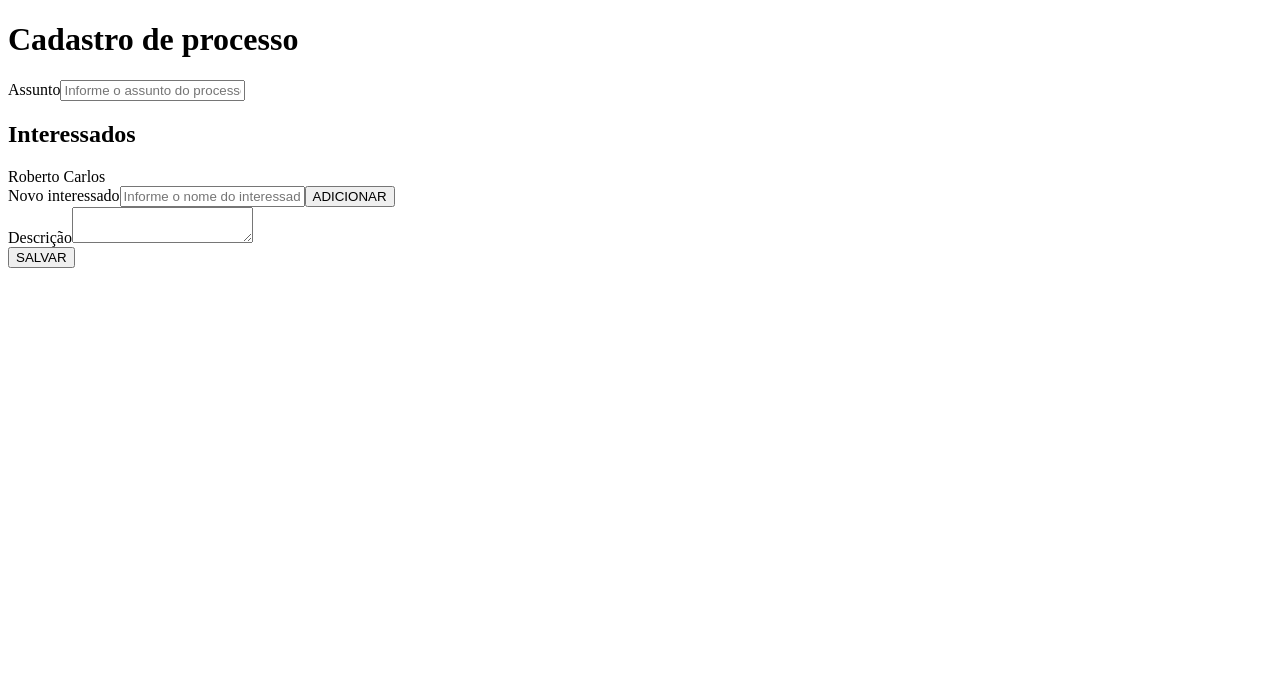
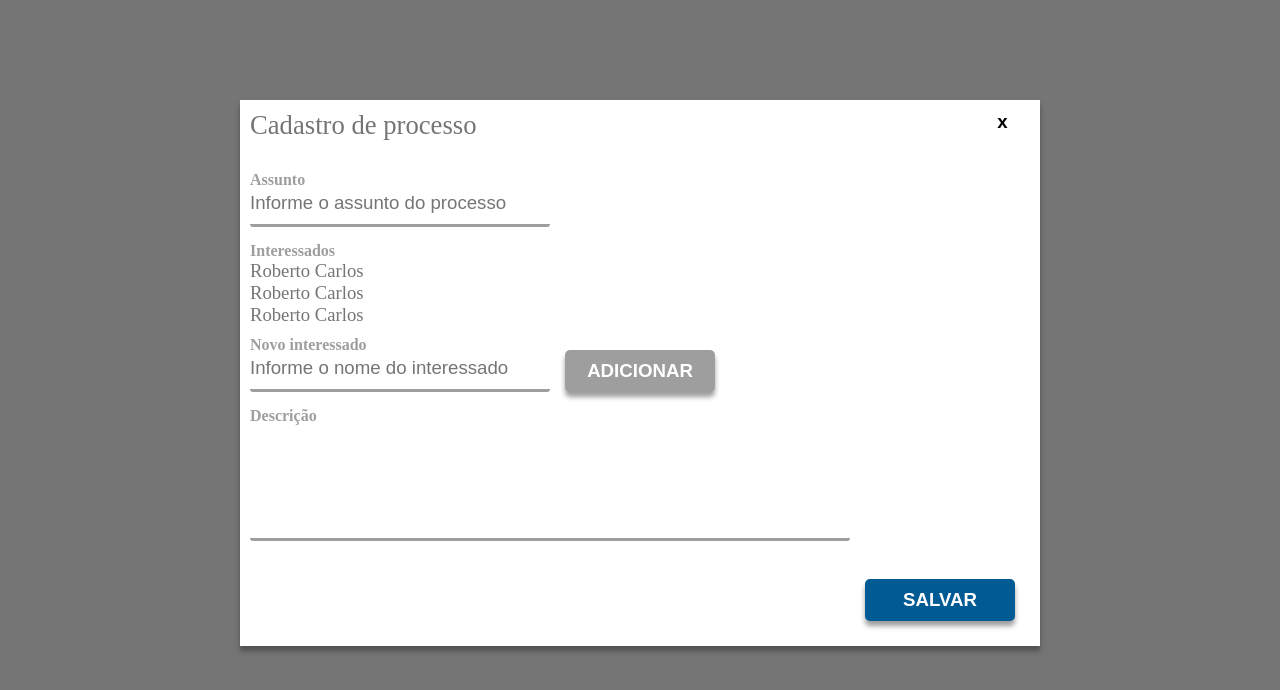
Before and after one commit to Notnox/TrabalhoSemana06, a React (Create React App) app in the folder app/: page / in a window 1280 px wide. Shown: the top 690 px of the page. Built offline with nearby package versions, Linux system fonts and the light colour scheme; the HTML template or start-up script is replaced by a standard one.

Commit message:
Estilo da page de cadastro

```diff
--- /dev/null
+++ b/app/src/Components/utils/Inputbox/Inputbox.css
@@ -0,0 +1,25 @@
+.componentsutilsinputbox__label {
+    display: flex;
+    flex-direction: column;
+
+    color: #9E9E9E;
+    font-size: 12pt;
+    font-weight: bold;
+
+    margin-bottom: 15px;
+}
+
+.componentsutilsinputbox__input {
+    margin: unset;
+    outline: unset;
+    border: unset;
+
+    border-bottom: 3px solid #9E9E9E;
+    border-radius: 3px;
+    padding: 3px 0 10px 0;
+
+    width: 300px;
+
+    color: #757575;
+    font-size: 14pt;
+}
--- a/app/src/Components/utils/Inputbox/Inputbox.js
+++ b/app/src/Components/utils/Inputbox/Inputbox.js
@@ -1,10 +1,15 @@
 import React from 'react';
+import './Inputbox.css';
 
 const ComponentsUtilsInputbox = ({ texto, tipo, desc }) => {
     return (
-        <label>
+        <label className='componentsutilsinputbox__label'>
             {texto}
-            <input type={tipo} placeholder={desc}/>
+            <input
+                type={tipo}
+                placeholder={desc}
+                className='componentsutilsinputbox__input'
+            />
         </label>
     );
 }
--- /dev/null
+++ b/app/src/Components/utils/TextAreabox/TextAreabox.css
@@ -0,0 +1,16 @@
+.componentsutilsinputbox__textarea {
+    margin: unset;
+    outline: unset;
+    border: unset;
+    resize: none;
+
+    border-bottom: 3px solid #9E9E9E;
+    border-radius: 3px;
+    padding: 3px 0 10px 0;
+
+    width: 600px;
+    height: 100px;
+
+    color: #757575;
+    font-size: 14pt;
+}
--- a/app/src/Components/utils/TextAreabox/TextAreabox.js
+++ b/app/src/Components/utils/TextAreabox/TextAreabox.js
@@ -1,10 +1,11 @@
 import React from 'react';
+import './TextAreabox.css';
 
 const ComponentsUtilsTextAreabox = ({ texto }) => {
     return (
-        <label>
+        <label className='componentsutilsinputbox__label'>
             {texto}
-            <textarea/>
+            <textarea className='componentsutilsinputbox__textarea'/>
         </label>
     );
 }
--- /dev/null
+++ b/app/src/Pages/Cadastro/Cadastro.css
@@ -0,0 +1,125 @@
+body {
+    background-color: #757575;
+}
+
+.PagesCadastro__div__corpo {
+    display: flex;
+    flex-direction: row;
+
+    background-color: white;
+    width: 780px;
+    padding: 10px;
+
+    margin: 100px auto;
+    box-shadow: 0 5px 5px #505050;
+}
+
+.PagesCadastro__div__corpo section {
+    padding-bottom: 80px;
+}
+
+.PagesCadastro__div__corpo aside {
+    display: flex;
+    flex-direction: column;
+    justify-content: space-between;
+    align-items: flex-end;
+}
+
+.PagesCadastro__div__interessados {
+    display: flex;
+    flex-direction: column;
+
+    margin-bottom: 10px;
+}
+.PagesCadastro__div__interessados span {
+    color: #757575;
+    font-size: 14pt;
+}
+
+.PagesCadastro__h1 {
+    margin: unset;
+    margin-bottom: 30px;
+
+    font-size: 20pt;
+    font-weight: normal;
+    color: #757575;
+}
+
+.PagesCadastro__h2 {
+    margin: unset;
+
+    color: #9E9E9E;
+    font-size: 12pt;
+    font-weight: bold;
+}
+
+.PagesCadastro__div__adicionar {
+    display: flex;
+    flex-direction: row;
+
+    align-items: flex-end;
+}
+
+.PagesCadastro__button__adicionar {
+    font-size: 14pt;
+    font-weight: bold;
+
+    border: unset;
+    outline: unset;
+    border-radius: 5px;
+
+    background-color: #9e9e9e;
+    box-shadow: 0 5px 5px #9E9E9E;
+
+    color: white;
+
+    width: 150px;
+    padding: 10px 15px;
+
+    margin-left: 15px;
+    margin-bottom: 15px;
+}
+
+.PagesCadastro__button__adicionar:active {
+    font-size: 13pt;
+}
+
+.PagesCadastro__button__salvar {
+    font-size: 14pt;
+    font-weight: bold;
+
+    border: unset;
+    outline: unset;
+    border-radius: 5px;
+
+    background-color: #005b95;
+    box-shadow: 0 5px 5px #9E9E9E;
+
+    color: white;
+
+    width: 150px;
+    padding: 10px 15px;
+
+    margin-left: 15px;
+    margin-bottom: 15px;
+}
+
+.PagesCadastro__button__salvar:active {
+    font-size: 13pt;
+}
+
+.PagesCadastro__button__sair {
+    background-color: white;
+
+    border: unset;
+    outline: unset;
+
+    width: 25px;
+
+    font-size: 14pt;
+    font-weight: bold;
+}
+
+.PagesCadastro__button__sair:active {
+    font-size: 13pt;
+}
--- a/app/src/Pages/Cadastro/Cadastro.js
+++ b/app/src/Pages/Cadastro/Cadastro.js
@@ -1,34 +1,42 @@
 import React from 'react';
 import ComponentsUtilsInputbox from '../../Components/utils/Inputbox/Inputbox';
 import ComponentsUtilsTextAreabox from '../../Components/utils/TextAreabox/TextAreabox';
+import './Cadastro.css'
 
 const PagesCadastro = () => {
     return (
-        <div>
-            <div>
-                <h1>Cadastro de processo</h1>
+        <div className='PagesCadastro__div__body'>
+            <div className='PagesCadastro__div__corpo'>
+                <section>
+                    <h1 className='PagesCadastro__h1'>Cadastro de processo</h1>
                     <ComponentsUtilsInputbox
                         texto='Assunto'
                         tipo='text'
                         desc='Informe o assunto do processo'
                     />
-                <div>
-                    <h2>Interessados</h2>
+                    <div className='PagesCadastro__div__interessados'>
+                        <h2 className='PagesCadastro__h2'>Interessados</h2>
+                        <span>Roberto Carlos</span>
+                        <span>Roberto Carlos</span>
                         <span>Roberto Carlos</span>
                     </div>
-                <div>
+                    <div className='PagesCadastro__div__adicionar'>
                         <ComponentsUtilsInputbox
                             texto='Novo interessado'
                             tipo='text'
                             desc='Informe o nome do interessado'
                         />
-                    <button>ADICIONAR</button>
+                        <button className='PagesCadastro__button__adicionar'>ADICIONAR</button>
                     </div>
                     <ComponentsUtilsTextAreabox
                         texto='Descrição'
                     />
+                </section>
+                <aside>
+                    <button className='PagesCadastro__button__sair'>x</button>
+                    <button className='PagesCadastro__button__salvar'>SALVAR</button>
+                </aside>
             </div>
-            <button>SALVAR</button>
         </div>
     );
 }
```
Also changed, not shown: 1 other file (tests, documents, lock files or other folders). Lines whose indentation alone changed are shown as unchanged.
